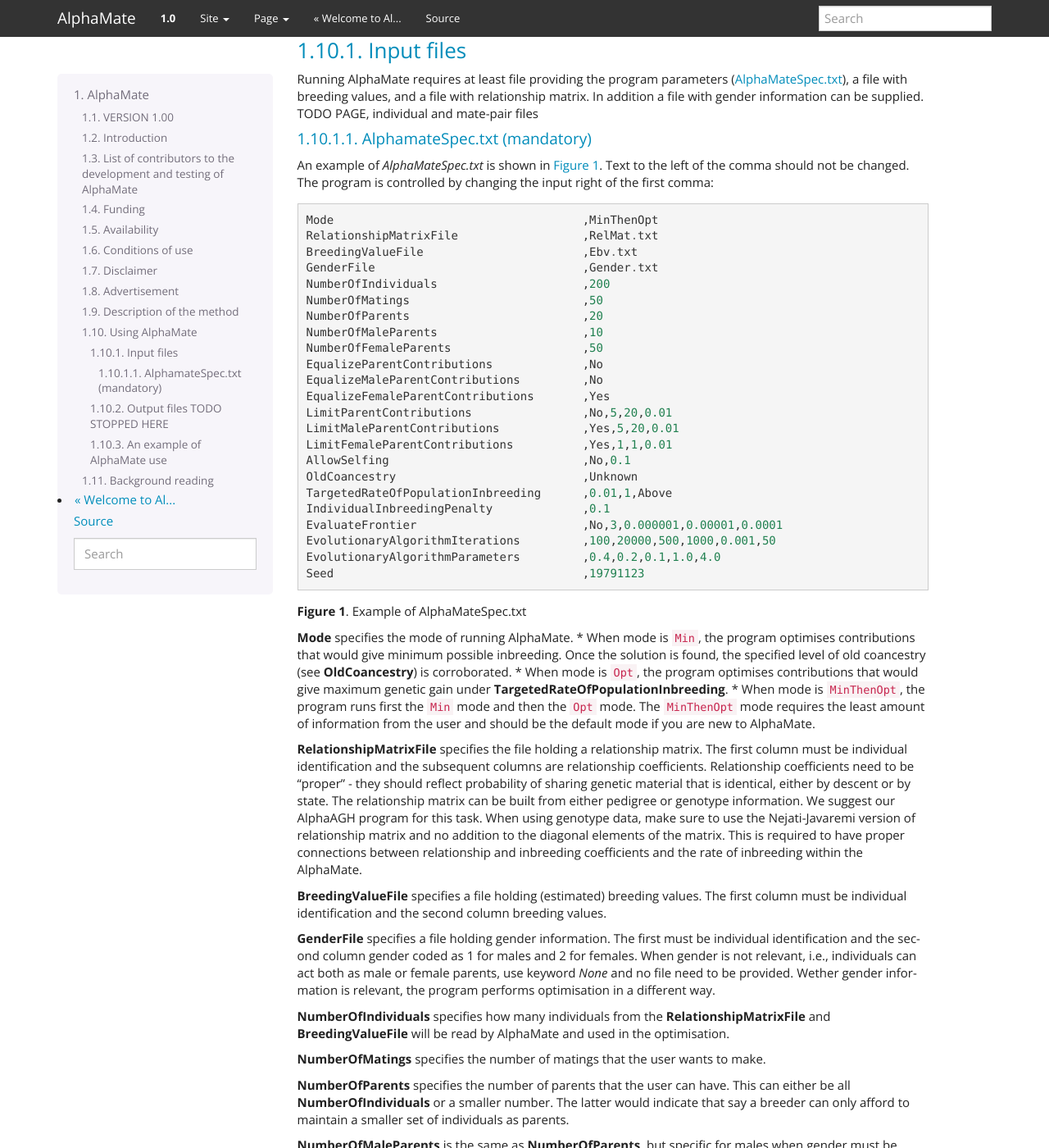
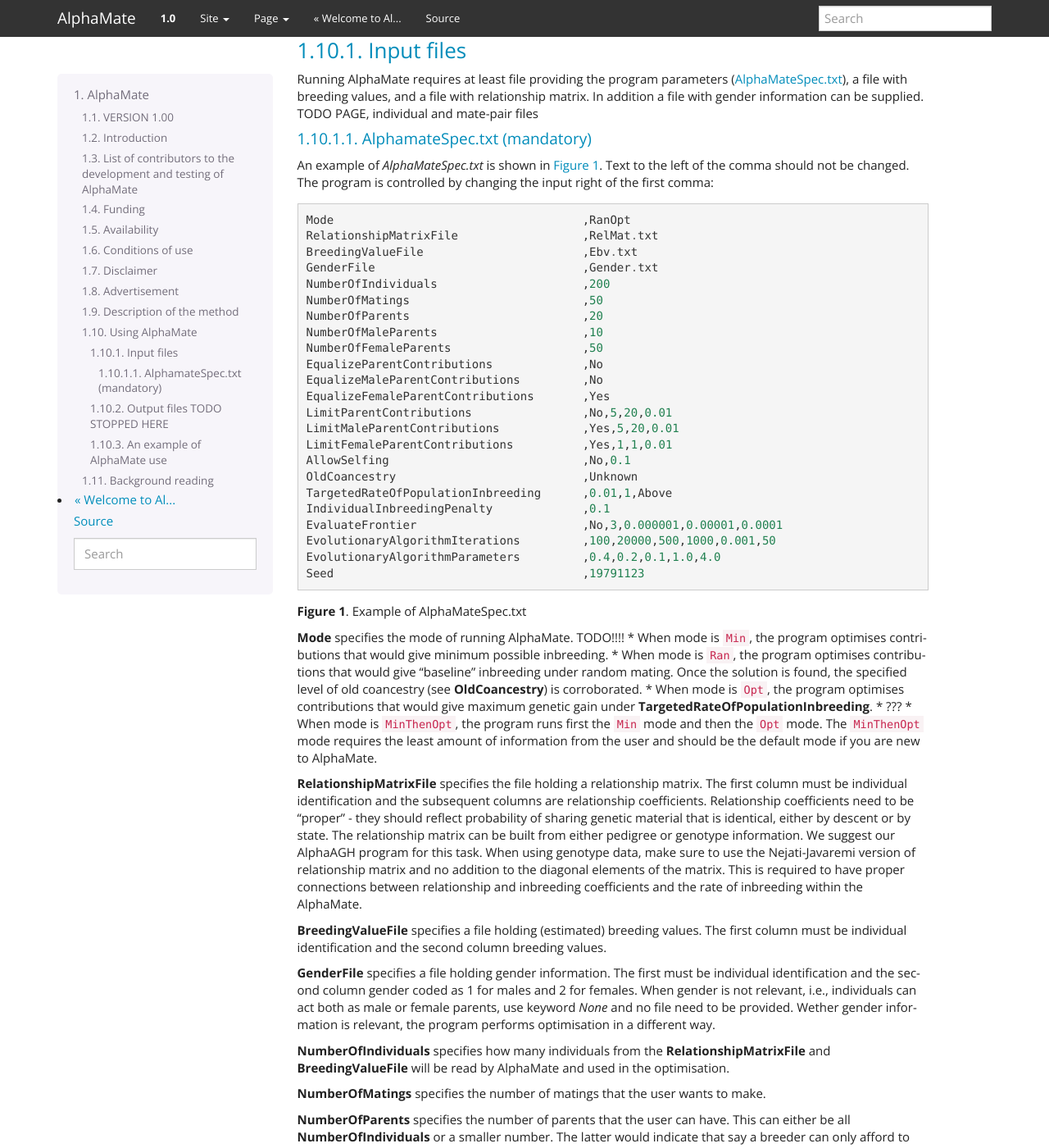
Before and after one commit to AlphaGenes/AlphaMate, a Sphinx documentation site: the page built from doc/AlphaMate.rst, in a window 1280 px wide and 1400 px high, scrolled down 1681 px. Shown: the whole window at 82% size. Built offline with Sphinx 7.4.7, drawn with Linux system fonts in a browser that asks for light colours.

Commit message:
Random search implemented.

```diff
--- a/doc/AlphaMate.rst
+++ b/doc/AlphaMate.rst
@@ -73,7 +73,7 @@ AlphamateSpec.txt (mandatory)
 ^^^^^^^^^^^^^^^^^^^^^^^^^^^^
 An example of *AlphaMateSpec.txt* is shown in `Figure 1`_. Text to the left of the comma should not be changed. The program is controlled by changing the input right of the first comma::
 
-    Mode                                    ,MinThenOpt
+    Mode                                    ,RanOpt
     RelationshipMatrixFile                  ,RelMat.txt
     BreedingValueFile                       ,Ebv.txt
     GenderFile                              ,Gender.txt
@@ -101,9 +101,11 @@ An example of *AlphaMateSpec.txt* is shown in `Figure 1`_. Text to the left of t
 
 **Figure 1**. Example of AlphaMateSpec.txt
 
-**Mode** specifies the mode of running AlphaMate.
-* When mode is ``Min``, the program optimises contributions that would give minimum possible inbreeding. Once the solution is found, the specified level of old coancestry (see **OldCoancestry**) is corroborated.
+**Mode** specifies the mode of running AlphaMate. TODO!!!!
+* When mode is ``Min``, the program optimises contributions that would give minimum possible inbreeding.
+* When mode is ``Ran``, the program optimises contributions that would give "baseline" inbreeding under random mating. Once the solution is found, the specified level of old coancestry (see **OldCoancestry**) is corroborated.
 * When mode is ``Opt``, the program optimises contributions that would give maximum genetic gain under **TargetedRateOfPopulationInbreeding**.
+* ???
 * When mode is ``MinThenOpt``, the program runs first the ``Min`` mode and then the ``Opt`` mode. The ``MinThenOpt`` mode requires the least amount of information from the user and should be the default mode if you are new to AlphaMate.
 
 **RelationshipMatrixFile** specifies the file holding a relationship matrix. The first column must be individual identification and the subsequent columns are relationship coefficients. Relationship coefficients need to be "proper" - they should reflect probability of sharing genetic material that is identical, either by descent or by state. The relationship matrix can be built from either pedigree or genotype information. We suggest our AlphaAGH program for this task. When using genotype data, make sure to use the Nejati-Javaremi version of relationship matrix and no addition to the diagonal elements of the matrix. This is required to have proper connections between relationship and inbreeding coefficients and the rate of inbreeding within the AlphaMate.
```
Also changed, not shown: 2 other files.
